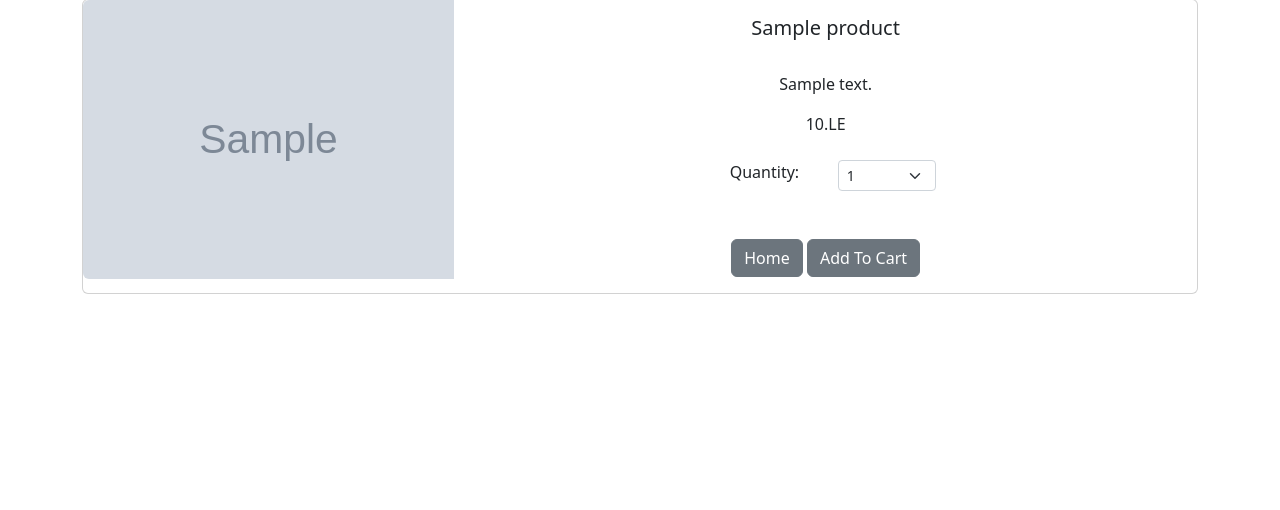
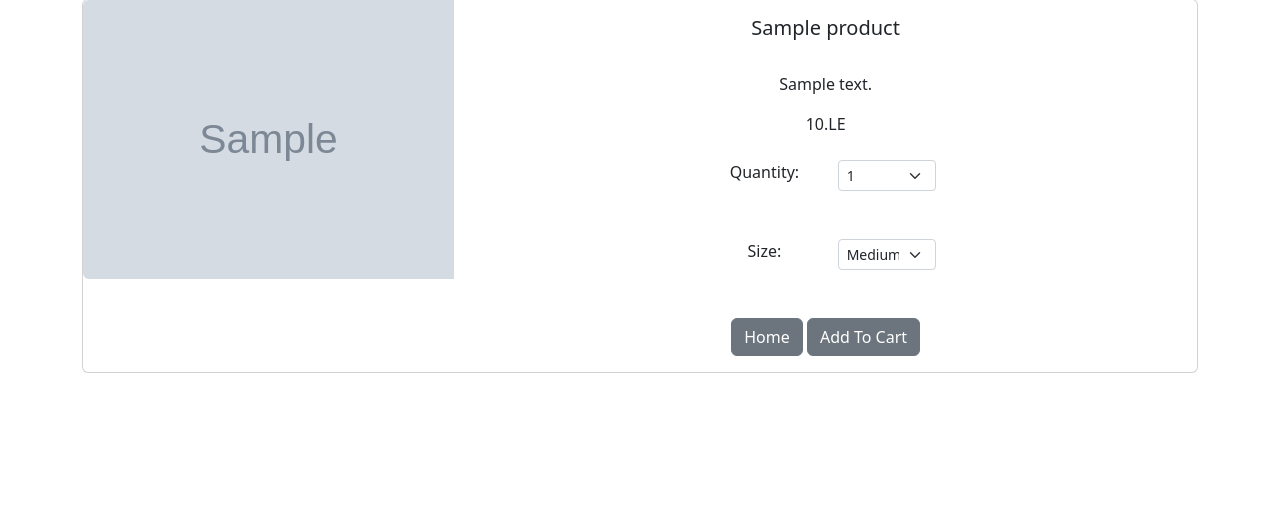
Before and after one commit to Abdallh20/pilotsshop, a Django app: template store/templates/product.html in a window 1280 px wide. Shown: the part 467-977 px from the top of the page. Run offline with Django 5.2, Linux system fonts and the light colour scheme; the template is opened without the code that fills it: most values are stand-ins (such as "Sample title", 1, 10 or a date in 2020); grey boxes marked "Sample" are stand-in pictures; some libraries are stand-ins or nearby versions.

Commit message:
Initial Commit

```diff
--- a/store/templates/product.html
+++ b/store/templates/product.html
@@ -53,6 +53,19 @@
                             </div>
                         </div>
                         <br /><br />
+                                                <div class="row justify-content-center">
+                                                    <div class="col-md-2">Size:</div>
+                                                    <div class="col-md-2">
+                                                        <select class="form-select form-select-sm" id="qty-cart">
+                                                            <option value="Medium">Medium</option>
+                                                            <option value="Large">Large</option>
+                                                            <option value="XLarge">XLarge</option>
+                                                            <option value="XXLarge">XXLarge</option>
+                                                        </select>
+                                                    </div>
+                                                </div>
+                                                <br>
+                                                <br>
                         <a href="{% url 'index'%}" class="btn btn-secondary">Home</a>
                         <button type="button" value="{{ product.id }}" class="btn btn-secondary" id="add-cart">Add To
                             Cart</button>
```
